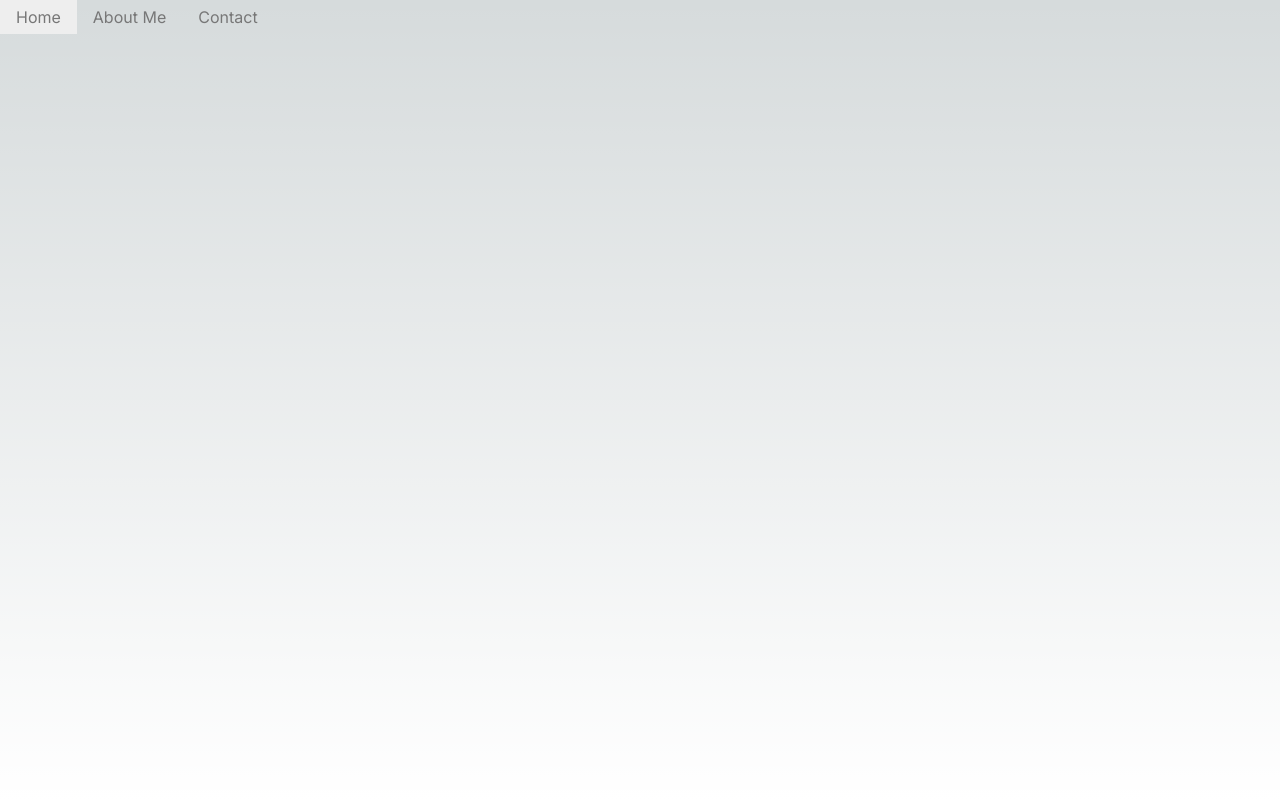
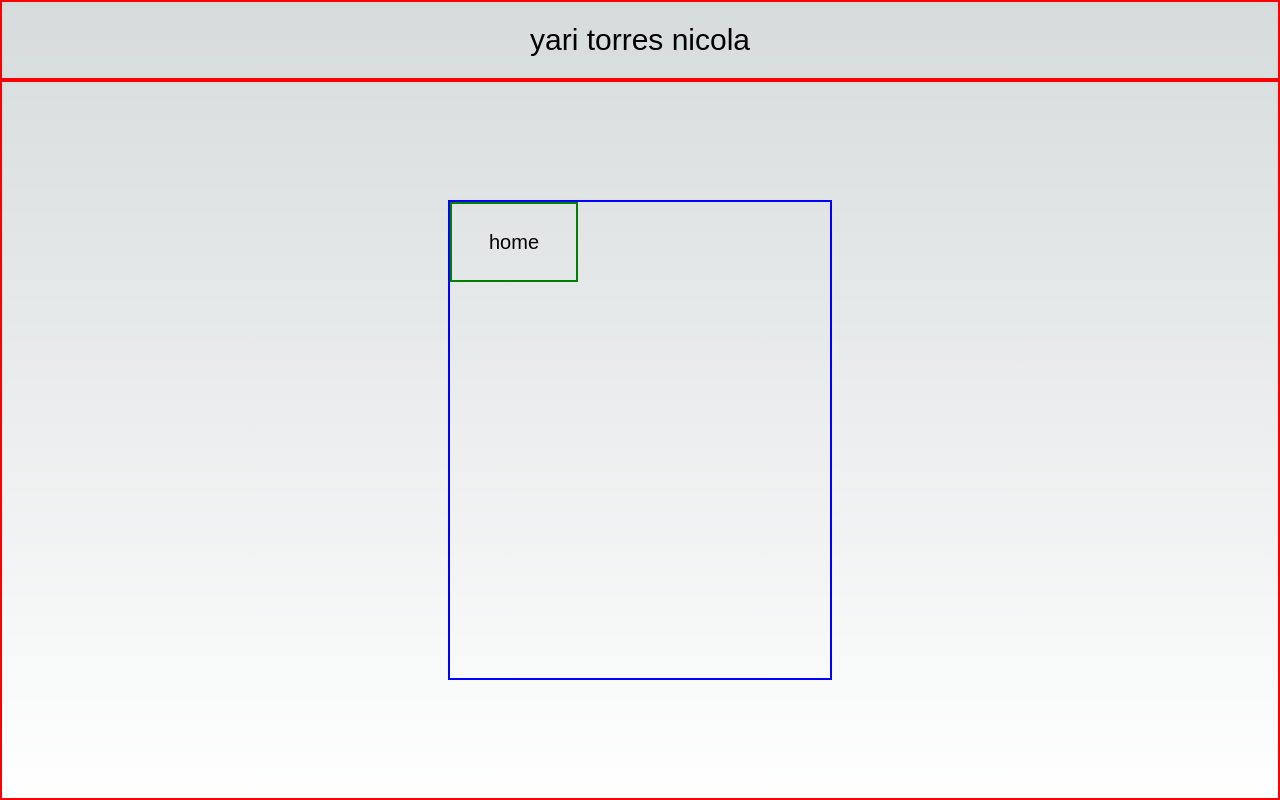
Before and after one commit to yaritorres/portfolio, a Next.js app: page / in a window 1280 px wide. Built offline with nearby package versions, Linux system fonts and the light colour scheme.

Commit message:
created floorplan for tab matrix and global page header. will add other tabs and add styling as well as ability to switch between tabs to show different pieces of info

```diff
--- a/app/components/Navbar.tsx
+++ b/app/components/Navbar.tsx
@@ -1,20 +1,9 @@
-import 'purecss/build/pure.css';
-import styles from 'app/styles/navbar.module.css';
+import styles from '../styles/navbar.module.css';
 
 export default function Navbar() {
   return (
-    <div className="pure-menu pure-menu-horizontal">
-      <ul className="pure-menu-list">
-        <li className="pure-menu-item">
-            <a href="/" className="pure-menu-link">Home</a>
-        </li>
-        <li className="pure-menu-item">
-            <a href="about" className="pure-menu-link">About Me</a>
-        </li>
-        <li className="pure-menu-item">
-            <a href="contact" className="pure-menu-link">Contact</a>
-        </li>
-      </ul>
+    <div className={styles.navbar}>
+      yari torres nicola
     </div>
   )
 }
--- /dev/null
+++ b/app/components/TabMatrix.tsx
@@ -0,0 +1,14 @@
+import styles from '../styles/tabMatrix.module.css';
+
+export default function tabMatrix() {
+  return (
+    <div className={styles.matrixContainer}>
+      <div className={styles.homeTabContainer}>
+        <div className={styles.homeHeader}>
+          <span>home</span>
+        </div>
+        <div className={styles.homeBody}></div>
+      </div>
+    </div>
+  )
+}
--- a/app/page.tsx
+++ b/app/page.tsx
@@ -1,10 +1,12 @@
-import styles from './styles/page.module.css'
+import styles from './styles/page.module.css';
 import Navbar from './components/Navbar';
+import TabMatrix from './components/TabMatrix';
 
 export default function Home() {
   return (
     <main className={styles.main}>
       <Navbar />
+      <TabMatrix />
     </main>
   )
 }
--- /dev/null
+++ b/app/pages/_document.js
@@ -0,0 +1,17 @@
+import { Html, Head, Main, NextScript } from 'next/document'
+
+export default function Document() {
+  return (
+    <Html>
+      <Head>
+        <link rel="preconnect" href="https://fonts.googleapis.com" />
+        <link rel="preconnect" href="https://fonts.gstatic.com" crossorigin />
+        <link href="https://fonts.googleapis.com/css2?family=Atkinson+Hyperlegible:ital,wght@0,400;0,700;1,400;1,700&family=Be+Vietnam+Pro:ital,wght@0,100;0,200;0,300;0,400;0,500;0,600;0,700;0,800;0,900;1,100;1,200;1,300;1,400;1,500;1,600;1,700;1,800;1,900&display=swap" rel="stylesheet" />
+      </Head>
+      <body>
+        <Main />
+        <NextScript />
+      </body>
+    </Html>
+  )
+}
--- a/app/styles/about.module.css
+++ /dev/null
@@ -1,3 +0,0 @@
-.aboutMain {
-  min-height: 100vh;
-}
--- a/app/styles/contact.module.css
+++ /dev/null
@@ -1,3 +0,0 @@
-.contactMain {
-  min-height: 100vh;
-}
--- a/app/styles/navbar.module.css
+++ b/app/styles/navbar.module.css
@@ -1,3 +1,12 @@
-.pure-menu {
+.navbar {
   border: red solid 2px;
+  max-width: 100vw;
+  width: 100vw;
+  height: 10vh;
+  display: flex;
+  flex-direction: row;
+  justify-content: center;
+  align-items: center;
+  font-family: 'Atkinson Hyperlegible', sans-serif;
+  font-size: 30px;
 }
--- /dev/null
+++ b/app/styles/tabMatrix.module.css
@@ -0,0 +1,25 @@
+.matrixContainer {
+  min-width: 100%;
+  min-height: 90vh;
+  border: red solid 2px;
+  display: flex;
+  justify-content: center;
+  align-items: center;
+}
+
+.homeTabContainer {
+  border: blue solid 2px;
+  height: 60vh;
+  width: 30vw;
+}
+
+.homeHeader {
+  border: green solid 2px;
+  width: 10vw;
+  height: 10vh;
+  display: flex;
+  justify-content: center;
+  align-items: center;
+  font-family: 'Atkins Hyperlegible', sans-serif;
+  font-size: 20px;
+}
```
Also changed, not shown: app/about/page.tsx (deleted, +0 -11 lines), app/contact/page.tsx (deleted, +0 -9 lines).
